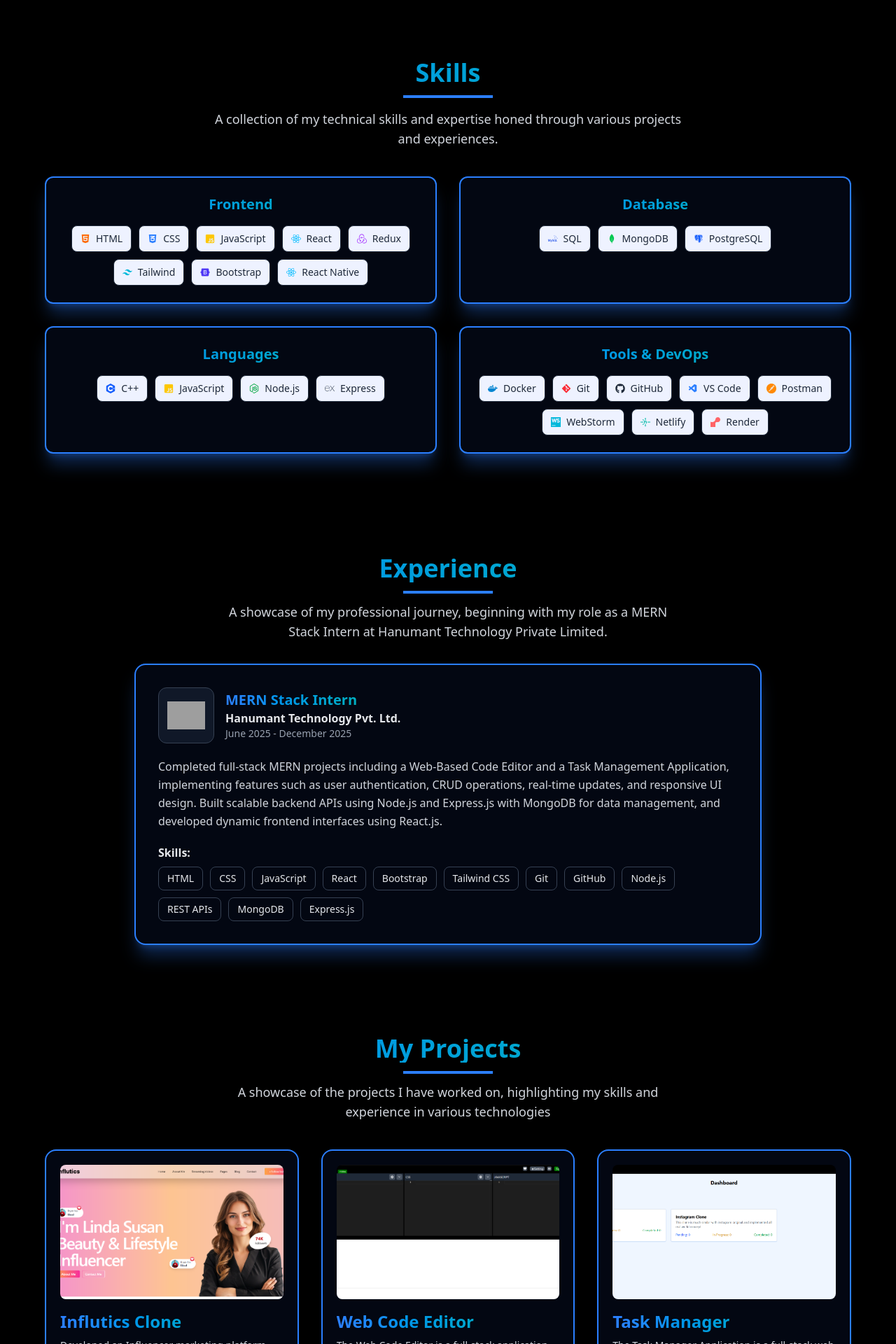
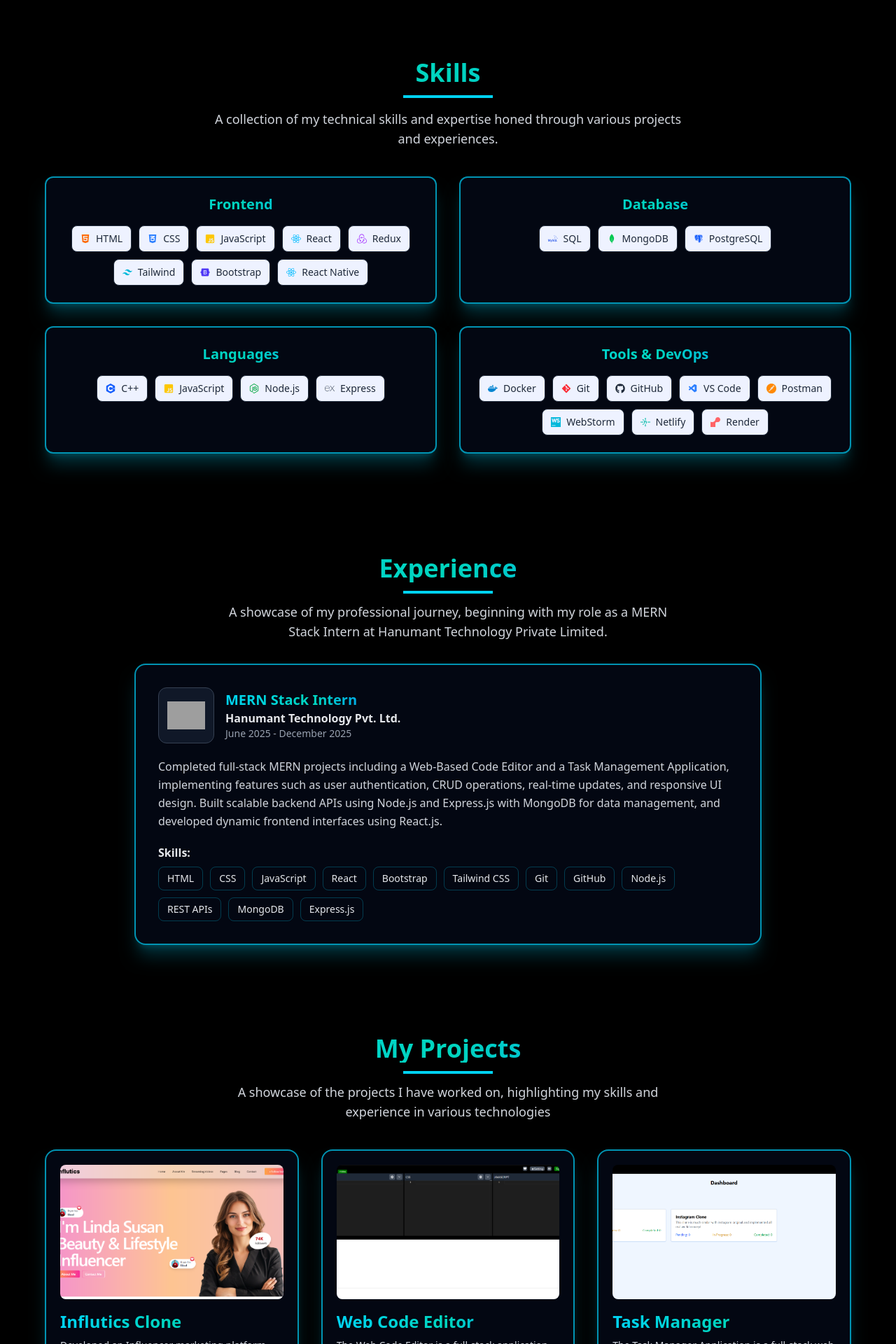
Before and after one commit to 03shayaba/Portfolio-frontend, a React (Vite) app: page / in a window 1280 px wide. Shown: the part 780-2700 px from the top of the page at 70% size. Built offline with nearby package versions, Linux system fonts and the light colour scheme; grey boxes are pictures that could not be loaded.

Commit message:
change color theme UI

```diff
--- a/package.json
+++ b/package.json
@@ -12,6 +12,7 @@
   "dependencies": {
     "@tailwindcss/vite": "^4.1.17",
     "axios": "^1.13.2",
+    "lucide-react": "^1.30.0",
     "primeicons": "^7.0.0",
     "primereact": "^10.9.7",
     "react": "^19.1.1",
--- a/src/Components/Experience.jsx
+++ b/src/Components/Experience.jsx
@@ -7,11 +7,11 @@
     <div className="pt-16 pb-16 px-4 sm:px-8 md:px-16 max-w-7xl mx-auto">
       {/* Header */}
       <div className="text-white">
-        <h1 className="text-center text-3xl sm:text-4xl font-bold bg-gradient-to-r from-blue-500 to-teal-500 text-transparent bg-clip-text hover:text-white">
+        <h1 className="text-center text-3xl sm:text-4xl font-bold bg-gradient-to-r from-cyan-400 via-teal-400 to-blue-500 text-transparent bg-clip-text">
           Experience
         </h1>
 
-        <hr className="border-t-4 border-blue-500 mx-auto w-24 sm:w-32 my-3 shadow-lg" />
+        <hr className="border-t-4 border-cyan-400 mx-auto w-24 sm:w-32 my-3 shadow-lg shadow-cyan-500/30" />
 
         <p className="text-center max-w-2xl mx-auto text-sm sm:text-base md:text-lg pb-2 text-gray-300">
           A showcase of my professional journey, beginning with my role as a MERN Stack Intern at Hanumant Technology Private Limited.
@@ -20,7 +20,7 @@
 
       {/* Experience Card */}
       <div
-        className="max-w-4xl mx-auto border-2 border-blue-500 rounded-2xl p-4 sm:p-6 md:p-8 shadow-xl shadow-blue-500/30 mt-6 hover:scale-[1.01] transition-transform duration-300 bg-gray-950"
+        className="max-w-4xl mx-auto border-2 border-cyan-500/80 rounded-2xl p-4 sm:p-6 md:p-8 shadow-xl shadow-cyan-500/25 mt-6 hover:scale-[1.01] transition-transform duration-300 bg-gray-950"
       >
         {/* Header Row */}
         <div className="flex flex-col sm:flex-row gap-4 items-center mb-5">
@@ -28,7 +28,7 @@
             <img className="w-12 h-8 sm:w-16 sm:h-10 object-contain" src={hanumant} alt="Hanumant Technology" />
           </div>
           <div className="text-center sm:text-left">
-            <h2 className="text-lg sm:text-xl font-bold bg-gradient-to-r from-blue-500 to-teal-500 text-transparent bg-clip-text">MERN Stack Intern</h2>
+            <h2 className="text-lg sm:text-xl font-bold bg-gradient-to-r from-cyan-400 via-teal-400 to-blue-500 text-transparent bg-clip-text">MERN Stack Intern</h2>
             <p className='text-gray-200 text-sm sm:text-base font-semibold'>Hanumant Technology Pvt. Ltd.</p>
             <p className='text-gray-400 text-xs sm:text-sm'>June 2025 - December 2025</p>
           </div>
@@ -53,7 +53,7 @@
             ].map((skill, i) => (
               <div
                 key={i}
-                className="text-gray-200 hover:text-white border border-gray-700 rounded-lg px-2.5 py-1 sm:px-3 sm:py-1.5 hover:bg-gradient-to-r hover:from-blue-500 hover:to-teal-500 transition-colors"
+                className="text-gray-200 hover:text-slate-950 border border-cyan-500/30 rounded-lg px-2.5 py-1 sm:px-3 sm:py-1.5 hover:bg-gradient-to-r hover:from-cyan-500 hover:via-teal-400 hover:to-blue-500 hover:font-extrabold transition-all duration-300"
               >
                 {skill}
               </div>
--- a/src/Components/Footer.jsx
+++ b/src/Components/Footer.jsx
@@ -4,7 +4,7 @@
 const Footer = () => {
   return (
     <footer className='text-white pt-8 pb-8 border-t border-gray-800/50 bg-black/60 backdrop-blur-md px-4'>
-        <h2 className='text-center text-2xl sm:text-3xl font-bold bg-gradient-to-r from-blue-500 to-teal-500 text-transparent bg-clip-text'>Shayaba Bano</h2>
+        <h2 className='text-center text-2xl sm:text-3xl font-bold bg-gradient-to-r from-cyan-400 via-teal-400 to-blue-500 text-transparent bg-clip-text'>Shayaba Bano</h2>
         <div className='flex flex-wrap justify-center items-center gap-4 sm:gap-8 mt-4 text-sm font-semibold text-gray-300'>
           <button onClick={() => document.getElementById('home')?.scrollIntoView({ behavior: 'smooth' })} className='hover:text-teal-400 transition-colors cursor-pointer'>About</button>
           <button onClick={() => document.getElementById('skills')?.scrollIntoView({ behavior: 'smooth' })} className='hover:text-teal-400 transition-colors cursor-pointer'>Skills</button>
--- a/src/Components/Projects.jsx
+++ b/src/Components/Projects.jsx
@@ -67,8 +67,8 @@
     const [selectedProject, setSelectedProject] = useState(null);
     return (
         <div className='text-white pt-16 pb-16 px-4 sm:px-8 md:px-16 max-w-7xl mx-auto'>
-            <h1 className='text-3xl sm:text-4xl text-center font-bold bg-gradient-to-r from-blue-500 to-teal-500 text-transparent bg-clip-text'>My Projects</h1>
-            <hr className='border-t-4 w-24 sm:w-32 mx-auto my-3 border-blue-500 shadow-xl' />
+            <h1 className='text-3xl sm:text-4xl text-center font-bold bg-gradient-to-r from-cyan-400 via-teal-400 to-blue-500 text-transparent bg-clip-text'>My Projects</h1>
+            <hr className='border-t-4 w-24 sm:w-32 mx-auto my-3 border-cyan-400 shadow-lg shadow-cyan-500/30' />
             <p className='text-gray-300 text-sm sm:text-base md:text-lg text-center mt-2 max-w-2xl mx-auto'>
                 A showcase of the projects I have worked on, highlighting my skills and experience in various technologies
             </p>
@@ -79,11 +79,11 @@
                     <div
                         key={project.id}
                         onClick={() => setSelectedProject(project)}
-                        className='border-2 border-blue-500 text-white rounded-2xl p-4 sm:p-5 bg-gray-950 shadow-xl hover:shadow-blue-500/40 hover:scale-[1.02] transition-all duration-300 w-full max-w-sm flex flex-col justify-between cursor-pointer'
+                        className='border-2 border-cyan-500/80 text-white rounded-2xl p-4 sm:p-5 bg-gray-950 shadow-xl shadow-cyan-500/25 hover:shadow-cyan-400/40 hover:scale-[1.02] transition-all duration-300 w-full max-w-sm flex flex-col justify-between cursor-pointer'
                     >
                         <div>
                             <img src={project.image} alt={project.title} className='w-full h-44 sm:h-48 object-cover rounded-lg mb-4' />
-                            <h2 className='text-xl sm:text-2xl font-bold mb-2 bg-gradient-to-r from-blue-500 to-teal-500 text-transparent bg-clip-text'>{project.title}</h2>
+                            <h2 className='text-xl sm:text-2xl font-bold mb-2 bg-gradient-to-r from-cyan-400 via-teal-400 to-blue-500 text-transparent bg-clip-text'>{project.title}</h2>
                             <p className='text-gray-300 text-xs sm:text-sm mb-4 line-clamp-3'>{project.description}</p>
                         </div>
 
@@ -91,7 +91,7 @@
                             <h3 className='text-xs sm:text-sm font-semibold mb-2 text-gray-200'>Technologies Used:</h3>
                             <div className='flex flex-wrap gap-1.5 mb-4'>
                                 {project.technologies.map((tech, index) => (
-                                    <span key={index} className='text-xs px-2.5 py-1 rounded-md bg-gradient-to-r from-blue-600 to-teal-600 text-white font-medium'>
+                                    <span key={index} className='text-xs px-2.5 py-1 rounded-md bg-gradient-to-r from-cyan-500 via-teal-400 to-blue-500 text-slate-950 font-extrabold shadow-sm'>
                                         {tech}
                                     </span>
                                 ))}
@@ -103,7 +103,7 @@
                                     target="_blank"
                                     rel="noopener noreferrer"
                                     onClick={(e) => e.stopPropagation()}
-                                    className='text-blue-400 hover:text-blue-300 text-xs sm:text-sm font-semibold hover:underline'
+                                    className='text-cyan-400 hover:text-teal-300 text-xs sm:text-sm font-semibold hover:underline'
                                 >
                                     Live Link ↗
                                 </a>
@@ -116,15 +116,15 @@
             {/* Expanded Card / Modal */}
             {selectedProject && (
                 <div className='fixed inset-0 bg-black/80 backdrop-blur-sm flex justify-center items-center z-50 p-4 overflow-y-auto'>
-                    <div className='bg-gray-900 border border-blue-500/50 rounded-2xl p-5 sm:p-8 w-full max-w-2xl max-h-[90vh] overflow-y-auto shadow-2xl relative text-white'>
+                    <div className='bg-gray-950 border-2 border-cyan-500/80 rounded-2xl p-5 sm:p-8 w-full max-w-2xl max-h-[90vh] overflow-y-auto shadow-2xl shadow-cyan-500/30 relative text-white'>
                         {/* Close Button & Title */}
                         <div className='flex justify-between items-start mb-4 gap-4'>
-                            <h2 className='text-xl sm:text-2xl font-bold bg-gradient-to-r from-blue-500 to-teal-500 text-transparent bg-clip-text'>
+                            <h2 className='text-xl sm:text-2xl font-bold bg-gradient-to-r from-cyan-400 via-teal-400 to-blue-500 text-transparent bg-clip-text'>
                                 {selectedProject.title}
                             </h2>
                             <button
                                 onClick={() => setSelectedProject(null)}
-                                className="text-gray-400 hover:text-white text-3xl font-bold leading-none p-1 cursor-pointer"
+                                className="text-gray-400 hover:text-cyan-400 text-3xl font-bold leading-none p-1 cursor-pointer transition-colors"
                                 aria-label="Close"
                             >
                                 &times;
@@ -136,7 +136,7 @@
                         <h3 className='text-sm sm:text-base font-semibold mb-2 text-gray-200'>Technologies Used:</h3>
                         <div className='flex flex-wrap gap-2 mb-6'>
                             {selectedProject.technologies.map((tech, index) => (
-                                <span key={index} className='text-xs sm:text-sm px-3 py-1 rounded-lg bg-gray-800 border border-gray-700 text-teal-300 font-medium'>
+                                <span key={index} className='text-xs sm:text-sm px-3 py-1 rounded-lg bg-gray-900 border border-cyan-500/40 text-cyan-300 font-semibold'>
                                     {tech}
                                 </span>
                             ))}
@@ -145,7 +145,7 @@
                         <div className='flex justify-end gap-3 border-t border-gray-800 pt-4'>
                             <button
                                 onClick={() => setSelectedProject(null)}
-                                className='px-4 py-2 text-xs sm:text-sm rounded-lg bg-gray-800 hover:bg-gray-700 text-gray-200 cursor-pointer'
+                                className='px-4 py-2 text-xs sm:text-sm rounded-xl bg-gray-900 border border-gray-700 hover:border-cyan-400 text-gray-200 cursor-pointer transition-all'
                             >
                                 Close
                             </button>
@@ -153,7 +153,7 @@
                                 href={`https://${selectedProject.link}`}
                                 target="_blank"
                                 rel="noopener noreferrer"
-                                className='px-4 py-2 text-xs sm:text-sm rounded-lg bg-gradient-to-r from-blue-500 to-teal-500 text-white font-semibold shadow-lg hover:scale-105 transition-transform cursor-pointer'
+                                className='px-5 py-2 text-xs sm:text-sm bg-gradient-to-r from-cyan-500 via-teal-400 to-blue-500 hover:from-cyan-400 hover:to-teal-300 text-slate-950 font-extrabold rounded-xl shadow-lg shadow-cyan-500/25 hover:shadow-teal-400/40 hover:scale-105 transition-all duration-300 cursor-pointer'
                             >
                                 Visit Project ↗
                             </a>
--- a/src/Components/Skills.jsx
+++ b/src/Components/Skills.jsx
@@ -83,10 +83,10 @@
 const Skills = () => {
   return (
     <div className="text-white pt-16 pb-20 px-4 sm:px-8 md:px-16 max-w-7xl mx-auto">
-      <div className="text-3xl sm:text-4xl font-bold text-center bg-gradient-to-r from-blue-500 to-teal-500 text-transparent bg-clip-text hover:text-white">
+      <div className="text-3xl sm:text-4xl font-bold text-center bg-gradient-to-r from-cyan-400 via-teal-400 to-blue-500 text-transparent bg-clip-text">
         Skills
       </div>
-      <hr className="border-t-4 w-24 sm:w-32 mx-auto mt-3 border-blue-500 shadow-xl" />
+      <hr className="border-t-4 w-24 sm:w-32 mx-auto mt-3 border-cyan-400 shadow-lg shadow-cyan-500/30" />
 
       <p className="text-sm sm:text-base md:text-lg text-center mt-4 text-gray-300 max-w-2xl mx-auto">
         A collection of my technical skills and expertise honed through various projects and experiences.
@@ -97,9 +97,9 @@
         {skillsData.map((section, index) => (
           <div
             key={index}
-            className="border-2 border-blue-500 rounded-xl p-4 sm:p-6 shadow-xl bg-gray-950 shadow-blue-500/30 hover:shadow-2xl transition-all"
+            className="border-2 border-cyan-500/80 rounded-xl p-4 sm:p-6 shadow-xl bg-gray-950 shadow-cyan-500/25 hover:shadow-cyan-400/30 transition-all"
           >
-            <h2 className="text-lg sm:text-xl bg-gradient-to-r from-blue-500 to-teal-500 text-transparent bg-clip-text text-center underline font-bold">
+            <h2 className="text-lg sm:text-xl bg-gradient-to-r from-cyan-400 via-teal-400 to-blue-500 text-transparent bg-clip-text text-center underline font-bold">
               {section.category}
             </h2>
             <div className="flex flex-wrap gap-2.5 mt-4 justify-center">
@@ -122,9 +122,9 @@
         {skillsData1.map((section, index) => (
           <div
             key={index}
-            className="border-2 border-blue-500 rounded-xl p-4 sm:p-6 bg-gray-950 shadow-xl shadow-blue-500/30 hover:shadow-2xl transition-all"
+            className="border-2 border-cyan-500/80 rounded-xl p-4 sm:p-6 bg-gray-950 shadow-xl shadow-cyan-500/25 hover:shadow-cyan-400/30 transition-all"
           >
-            <h2 className="text-lg sm:text-xl bg-gradient-to-r from-blue-500 to-teal-500 text-transparent bg-clip-text text-center underline font-bold">
+            <h2 className="text-lg sm:text-xl bg-gradient-to-r from-cyan-400 via-teal-400 to-blue-500 text-transparent bg-clip-text text-center underline font-bold">
               {section.category}
             </h2>
             <div className="flex flex-wrap gap-2.5 mt-4 justify-center">
```
Also changed, not shown: src/Components/Contact.jsx (+8 -8 lines), src/Components/Education.jsx (+21 -17 lines), src/index.css (+23 -10 lines), 1 other file (tests, documents, lock files or other folders).
